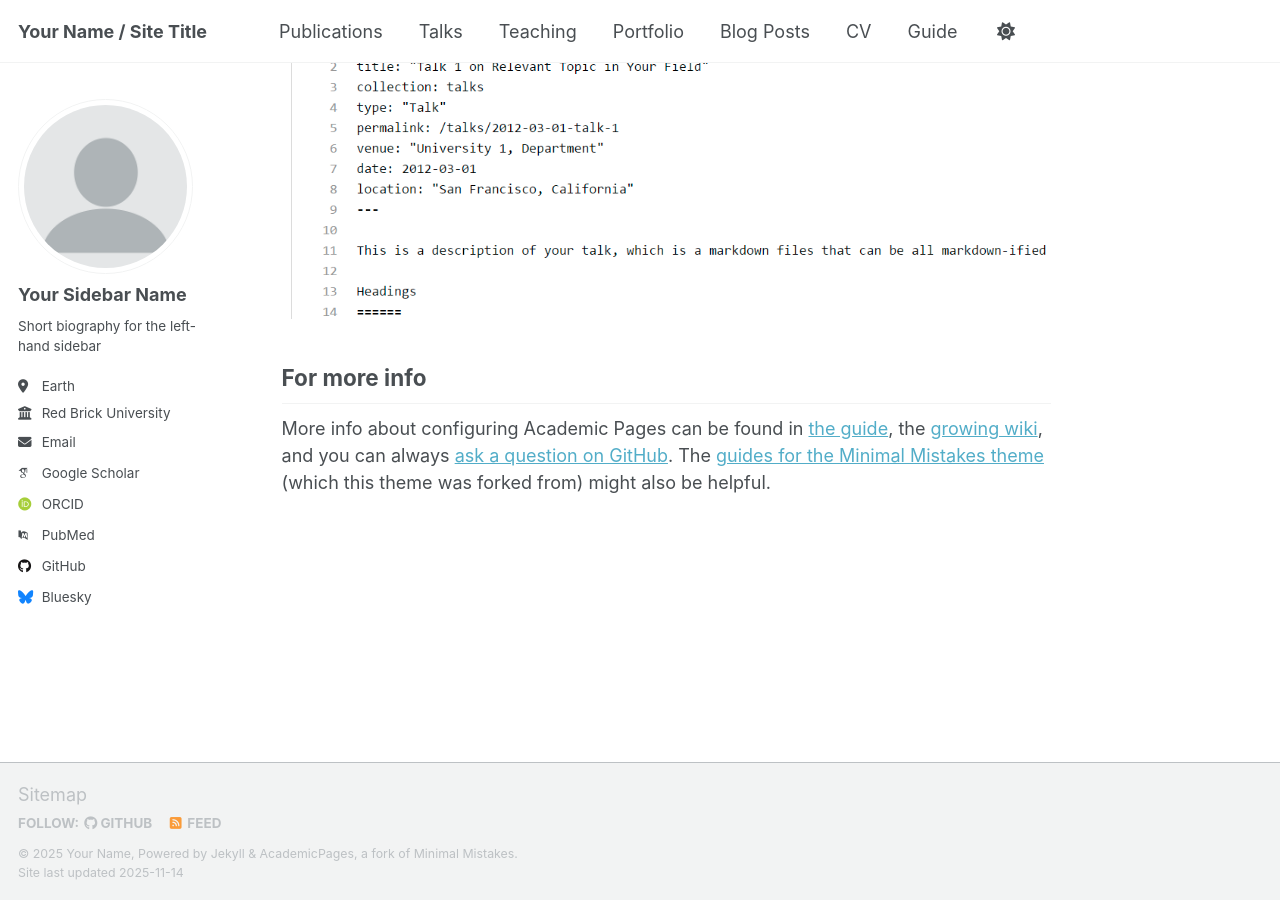
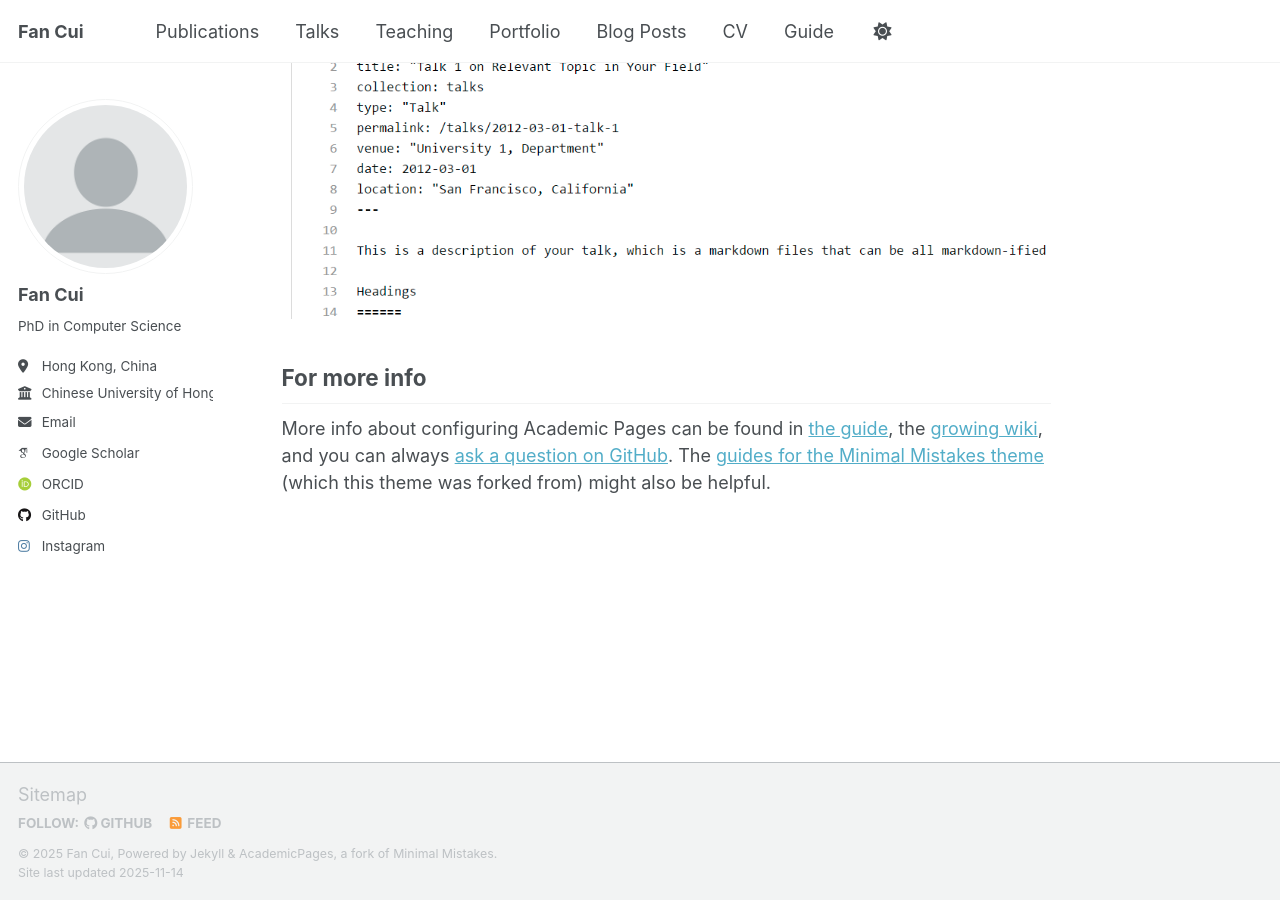
Before and after one commit to fancui-cuhk/fancui-cuhk.github.io, a Jekyll site: the page built from _pages/about.md, in a window 1280 px wide and 900 px high, scrolled down 2880 px. Built offline with Jekyll 4.4.1, drawn with Linux system fonts in a browser that asks for light colours; some web fonts are replaced; a script that is not in the unit is left out.

Commit message:
initial update

```diff
--- a/_config.yml
+++ b/_config.yml
@@ -9,14 +9,14 @@
 # Basic Site Settings
 locale                   : "en-US"
 site_theme               : "default" # Currently available options are "default", "air"
-title                    : "Your Name / Site Title"
-title_separator          : "-"
-name                     : &name "Your Name"
-description              : &description "Your Name's academic portfolio"   # Update this with a general description of your site, this is the default if not overridden by a page
-url                      : https://academicpages.github.io # The base hostname & protocol for your site e.g. "https://[your GitHub username].github.io",
+title                    : "Fan Cui"
+title_separator          : ""
+name                     : &name "Fan Cui"
+description              : &description "Fan Cui's academic portfolio"   # Update this with a general description of your site, this is the default if not overridden by a page
+url                      : https://fancui-cuhk.github.io # The base hostname & protocol for your site e.g. "https://[your GitHub username].github.io",
                                                            # or if you already have some other page hosted on Github then use "https://[your GitHub username].github.io/[Your Repo Name]"
 baseurl                  : "" # the subpath of your site, e.g. "/blog"
-repository               : "academicpages/academicpages.github.io"
+repository               : "fancui-cuhk/fancui-cuhk.github.io"
 
 # Site Author - The following control what appear as part of the author content on the side bar.
 #               If a field is blank the icon and link will not appear, otherwise it will be shown.
@@ -24,23 +24,23 @@ repository               : "academicpages/academicpages.github.io"
 author:
   # Biographic information
   avatar           : "profile.png"
-  name             : "Your Sidebar Name"
+  name             : "Fan Cui"
   pronouns         : # example: "she/her"
-  bio              : "Short biography for the left-hand sidebar"
-  location         : "Earth"
-  employer         : "Red Brick University"
+  bio              : "PhD in Computer Science"
+  location         : "Hong Kong, China"
+  employer         : "Chinese University of Hong Kong"
   uri              : # URL
-  email            : "none@example.org"
+  email            : "fcui22[@]cse.cuhk.edu.hk"
 
   # Academic websites
   academia         : # URL
   arxiv            : # URL - Update with the correct link to your profile
-  googlescholar    : "https://scholar.google.com/citations?user=PS_CX0AAAAAJ"
+  googlescholar    : "https://scholar.google.com.hk/citations?user=d6Px1a4AAAAJ"
   inspire-hep      : # URL
   impactstory      : # URL
-  orcid            : "https://orcid.org/yourorcidurl"
+  orcid            : "https://orcid.org/my-orcid?orcid=0009-0007-8723-5644"
   semantic         : # URL
-  pubmed           : "https://www.ncbi.nlm.nih.gov/pubmed/?term=john+snow"
+  pubmed           : # URL
   researchgate     : # URL
   scopus           : # URL
 
@@ -48,20 +48,20 @@ author:
   bitbucket        : # Username - Update with your username on the site
   codepen          : # Username
   dribbble         : # Username
-  github           : "academicpages"
+  github           : "fancui-cuhk"
   kaggle           : # Username
   stackoverflow    : # User number or user number and name (i.e., use "1" or "1/jeff-atwood")
 
   # Social media
   artstation       : # Username
-  bluesky          : "bsky.app" # Replace this with you Bluesky username
+  bluesky          : # "bsky.app" # Replace this with you Bluesky username
   facebook         : # Username
   flickr           : # Username
   foursquare       : # Username
   goodreads        : # Username
   google_plus      : # Username
   keybase          : # Username
-  instagram        : # Username
+  instagram        : Fan Cui
   lastfm           : # Username
   linkedin         : # Username
   mastodon         : # URL
@@ -81,8 +81,8 @@ author:
 
 # Publication Category - The following the list of publication categories and their headings
 publication_category:
-  books:
-    title: 'Books'
+  # books:
+  #   title: 'Books'
   manuscripts:
     title: 'Journal Articles'
   conferences:
```
Also changed, not shown: .github/workflows/scrape_talks.yml.
